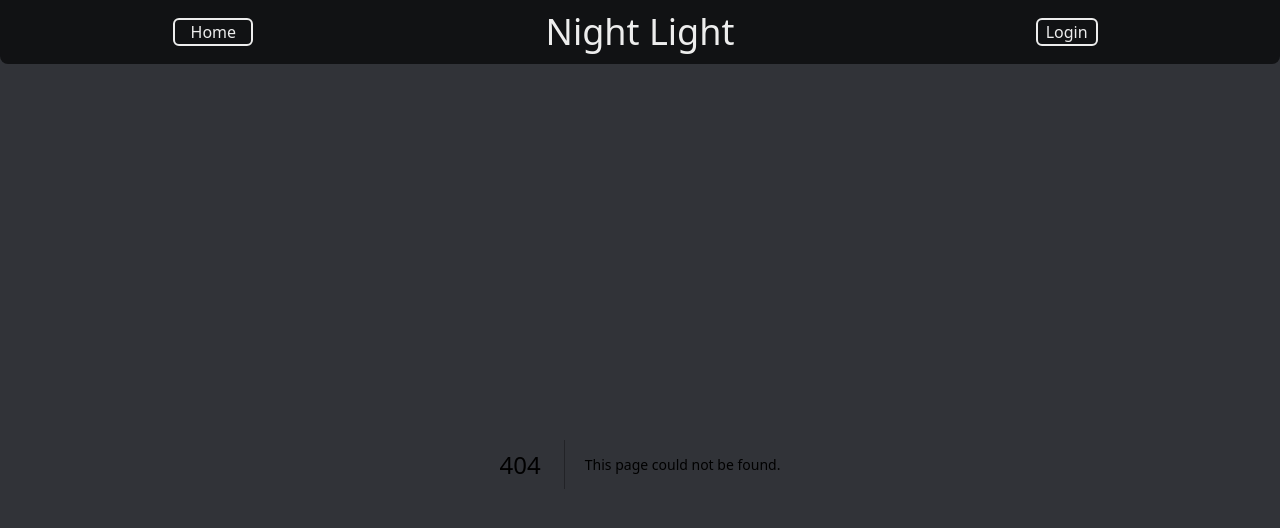
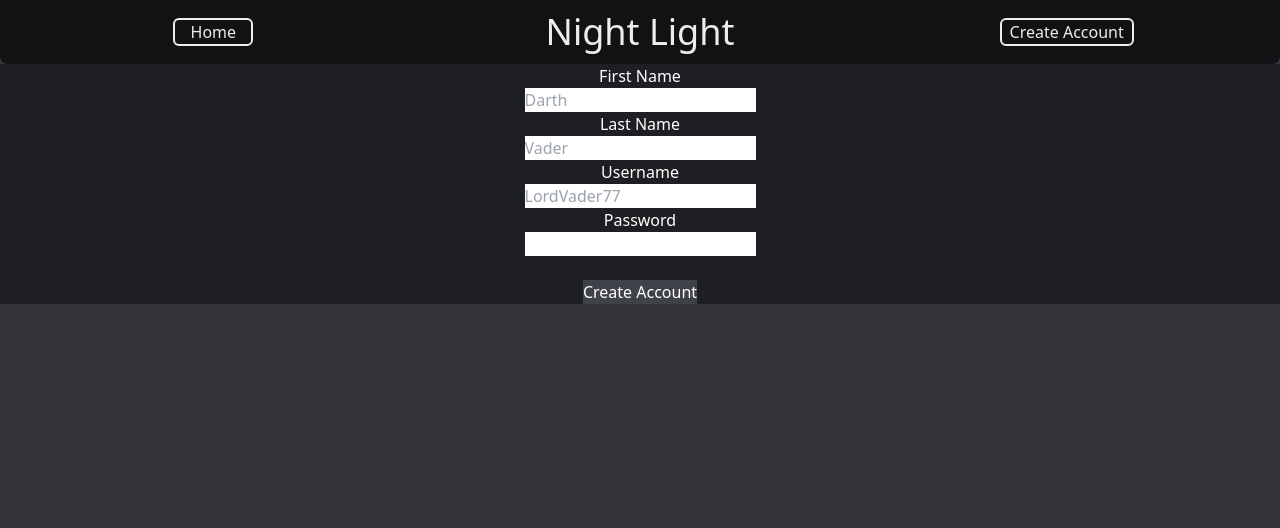
Before and after one commit to LeifCastle/NightLight, a Next.js app: page /account/create in a window 1280 px wide. Before the commit this address had no page. Shown: the top 528 px of the page. Built offline with nearby package versions, Linux system fonts and the light colour scheme.

Commit message:
feat: create new user page added with new user functionality (not password authenticated yet)

```diff
--- a/package.json
+++ b/package.json
@@ -10,11 +10,13 @@
   },
   "dependencies": {
     "autoprefixer": "10.4.14",
+    "axios": "^1.4.0",
     "eslint": "8.44.0",
     "eslint-config-next": "13.4.7",
     "express": "^4.18.2",
     "mongoose": "^7.3.1",
     "next": "13.4.7",
+    "passport-local": "^1.0.0",
     "postcss": "8.4.24",
     "react": "18.2.0",
     "react-dom": "18.2.0",
--- /dev/null
+++ b/src/app/account/create/page.js
@@ -0,0 +1,85 @@
+"use client";
+import axios from "axios";
+import { useState } from "react";
+
+export default function Create() {
+  let [firstName, setFirstName] = useState("");
+  let [lastName, setLastName] = useState("");
+  let [username, setUsername] = useState("");
+  let [password, setPassword] = useState("");
+
+  function handleNewInput(e) {
+    switch (e.target.name) {
+      case "firstName":
+        setFirstName(e.target.value);
+        break;
+      case "lastName":
+        setLastName(e.target.value);
+        break;
+      case "username":
+        setUsername(e.target.value);
+        break;
+      case "password":
+        setPassword(e.target.value);
+        break;
+    }
+  }
+
+  function createAccount() {
+    const data = {
+      firstName: firstName,
+      lastName: lastName,
+      userName: username,
+      password: password,
+    };
+    console.log(data);
+    axios
+      .post("http://localhost:8000/account/new", data)
+      .then((user) => {
+        console.log(`Success: ${user}`);
+      })
+      .catch((error) => {
+        console.log(`Error: ${error}`);
+      });
+  }
+
+  return (
+    <div className="flex-col items-center w-200px h-200px bg-qrHeader">
+      <p>First Name</p>
+      <input
+        name="firstName"
+        className="text-black"
+        type="text"
+        placeholder="Darth"
+        onChange={handleNewInput}
+      ></input>
+      <p>Last Name</p>
+      <input
+        name="lastName"
+        className="text-black"
+        type="text"
+        placeholder="Vader"
+        onChange={handleNewInput}
+      ></input>
+      <p>Username</p>
+      <input
+        name="username"
+        className="text-black"
+        type="text"
+        placeholder="LordVader77"
+        onChange={handleNewInput}
+      ></input>
+      <p>Password</p>
+      <input
+        name="password"
+        className="text-black"
+        type="password"
+        onChange={handleNewInput}
+      ></input>
+      <br />
+      <button className="bg-qrButtonActive" onClick={createAccount}>
+        Create Account
+      </button>
+    </div>
+  );
+}
--- /dev/null
+++ b/src/app/account/login/page.js
@@ -0,0 +1,3 @@
+export default function Login() {
+  return <p>Login</p>;
+}
--- a/src/app/components/Header.js
+++ b/src/app/components/Header.js
@@ -6,8 +6,26 @@ import Link from "next/link";
 export default function Header() {
   const pathname = usePathname();
   let Home;
+  let loginCreate;
+  let create = (
+    <button className="bg-pageHeader pl-2 pr-2 border-2 border-headerBorder text-headerBText rounded-md">
+      Create Account
+    </button>
+  );
+  let login = (
+    <button className="bg-pageHeader pl-2 pr-2 border-2 border-headerBorder text-headerBText rounded-md">
+      Login
+    </button>
+  );
+  let loggedIn = false;
   if (pathname != "/") {
     Home = <Link href="/">Home</Link>;
+  }
+
+  if (loggedIn) {
+    loginCreate = <Link href="/account/login">{login}</Link>;
+  } else {
+    loginCreate = <Link href="/account/create">{create}</Link>;
   }
 
   return (
@@ -18,11 +36,7 @@ export default function Header() {
         </div>
       </div>
       <h1 className="basis-1/3 font-md font-sans text-4xl">Night Light</h1>
-      <div className="basis-1/3">
-        <button className="bg-pageHeader pl-2 pr-2 border-2 border-headerBorder text-headerBText rounded-md">
-          Login
-        </button>
-      </div>
+      <div className="basis-1/3">{loginCreate}</div>
     </div>
   );
 }
--- a/src/app/globals.css
+++ b/src/app/globals.css
@@ -12,7 +12,7 @@ textarea {
   color: #cbcbcb;
 }
 
-#notes {
+.flex-col {
   display: flex;
 }
 
--- a/src/app/quick_record/page.js
+++ b/src/app/quick_record/page.js
@@ -133,7 +133,7 @@ export default function Quick_Record() {
                 ))}
               </HeaderBgContext.Provider>
             </div>
-            <div className="flex basis-1/6 justify-center bg-qrButton">
+            <div className="flex basis-1/6 justify-center bg-qrButton rounded-t-md rounded-l-md">
               {deleteButton}
               <button
                 className="bg-qrButton  text-qrButtonTextActive rounded-md"
@@ -144,7 +144,7 @@ export default function Quick_Record() {
             </div>
           </div>
           <textarea
-            className="text-ttt w-dreamW h-dreamH rounded-b-md bg-textInput"
+            className="pl-4 pt-2 pr-4 pb-2 w-dreamW h-dreamH rounded-b-md bg-textInput"
             name="textarea"
             placeholder="My dream..."
             ref={dreamInput}
@@ -155,7 +155,7 @@ export default function Quick_Record() {
           <div className="h-8 w-noteW bg-noteHeader text-noteText rounded-t-md text-center">{`Dream ${selected_display} Notes:`}</div>
           <div className="flex">
             <textarea
-              className="text-ttt w-noteW h-noteH rounded-b-md bg-textInput"
+              className="pl-4 pt-2 pr-4 pb-2 w-noteW h-noteH rounded-b-md bg-textInput"
               name="textarea"
               placeholder="My note..."
               ref={noteInput}
--- a/tailwind.config.js
+++ b/tailwind.config.js
@@ -8,25 +8,29 @@ module.exports = {
   theme: {
     extend: {
       colors: {
+        //Backgrounds
         appBg: "#313338",
-        pageHeader: "#111214", //Discord 2B2D31  active:404249
+        pageHeader: "#111214",
         pageHeaderButton: "#1E352C",
-        line: "#1E1F22",
-        qrHeader: "#1E1F22",
+        qrHeader: "#1E1F22", //Rename to headerPrimary
+        textInput: "#414A44",
+        noteHeader: "#1E1F22",
+        recordSave: "#1E1F22",
+
+        //Buttons
         qrButton: "#2B2D31",
         qrButtonActive: "#404249",
-        noteHeader: "#1E1F22",
-        recordSave: "#1E1F22",
-        textInput: "#414A44",
+
+        //Text
         headerText: "#EDEDED",
         headerBText: "#EDEDED",
+        noteText: "#9A9A9A",
+        qrButtonText: "#828282",
+        qrButtonTextActive: "#FFFFFF",
+
+        //Border
         headerBorder: "#EDEDED",
         qSBorder: "#343B36",
-        rText: "#040404",
-        qrButtonTextActive: "#FFFFFF",
-        noteText: "#9A9A9A",
-        qrButtonText: "#828282",
-        selectT: "#000000",
       },
       spacing: {
         noteH: "70vh",
```
Also changed, not shown: models/index.js (deleted, +0 -27 lines), models/user.js (deleted, +0 -24 lines), 1 other file (tests, documents, lock files or other folders).
